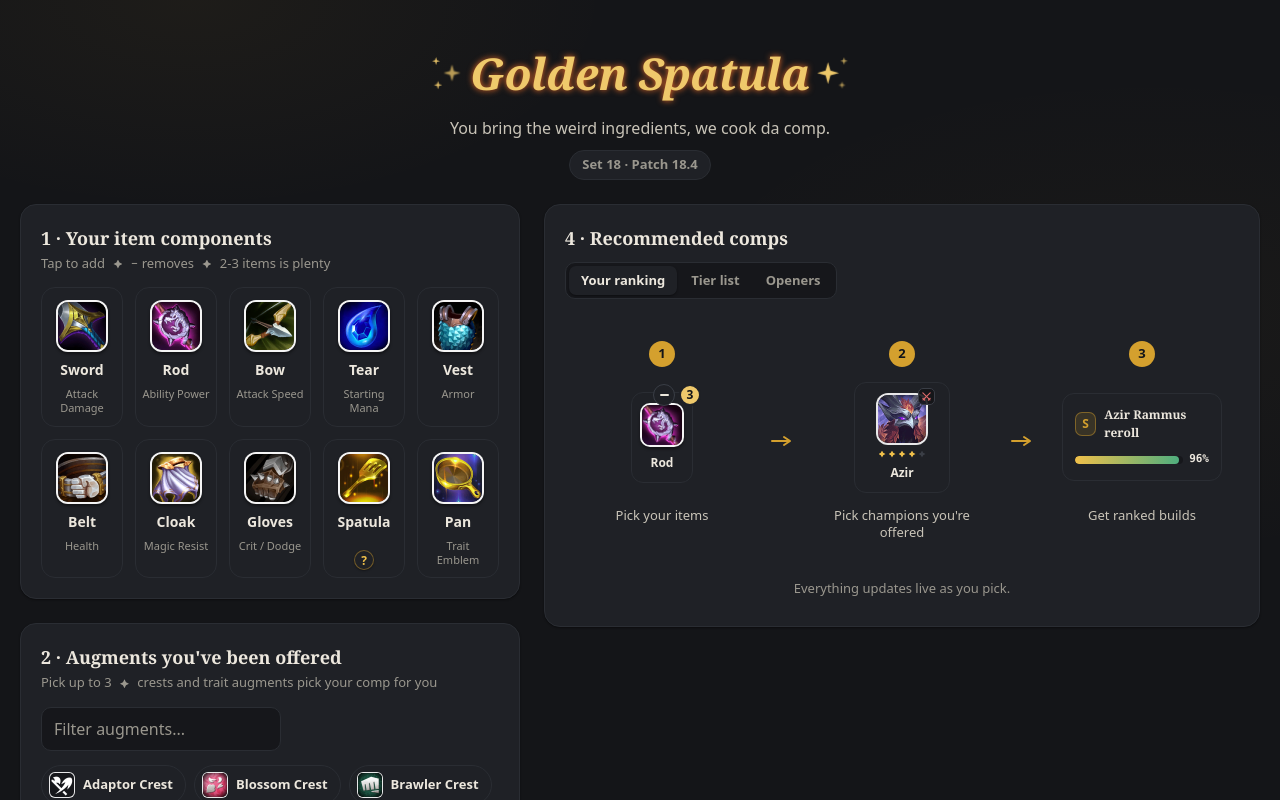
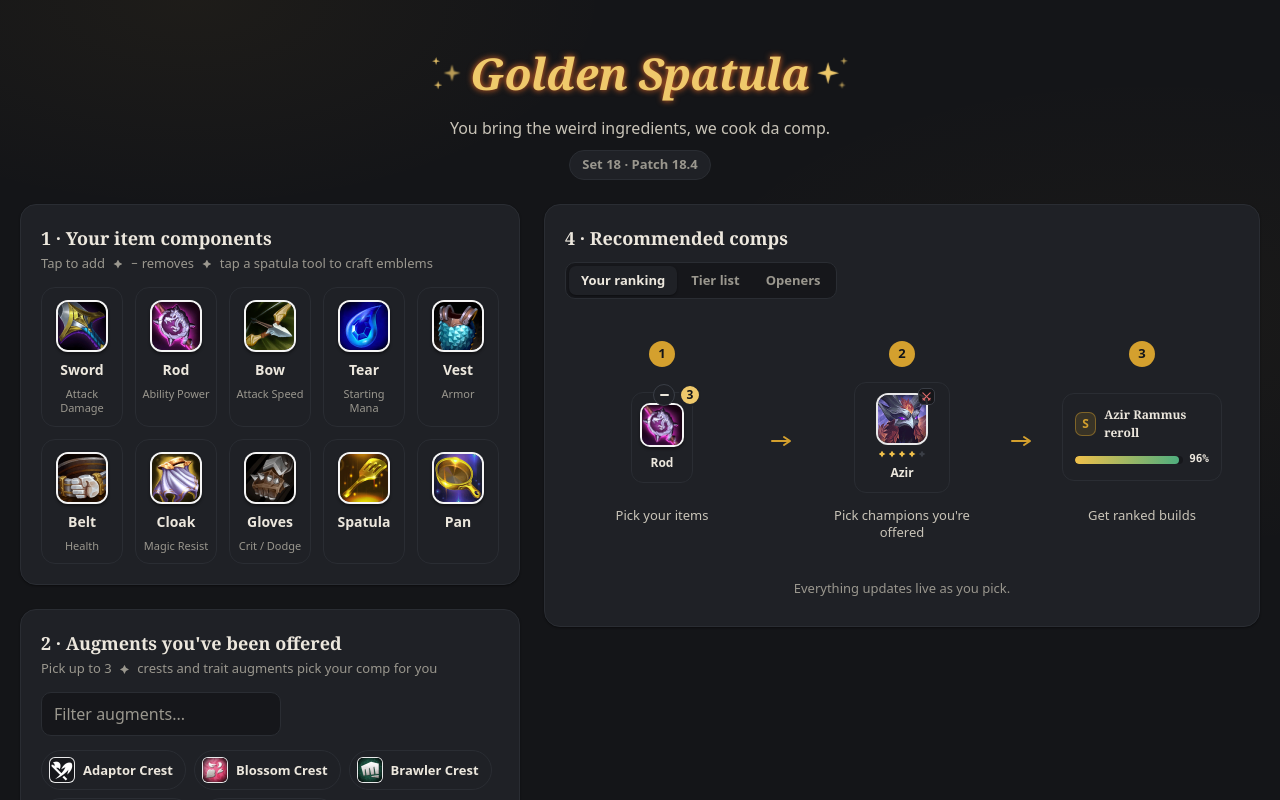
Before and after one commit to a11isfulloflove/goldenspatula, a React (Vite) app: page / in a window 1280 px wide. Shown: the top 800 px of the page. Built offline with nearby package versions, Linux system fonts and the light colour scheme.

Commit message:
Feature: emblem crafting via spatula and pan popups

```diff
--- a/src/App.tsx
+++ b/src/App.tsx
@@ -19,26 +19,48 @@ function App() {
     () => loadPersistedInput().championCounts,
   )
   const [augments, setAugments] = useState<string[]>(() => loadPersistedInput().augments)
+  const [emblems, setEmblems] = useState<string[]>(() => loadPersistedInput().emblems)
   const [query, setQuery] = useState('')
   const [resetSignal, setResetSignal] = useState(0)
   const [focusComp, setFocusComp] = useState<{ id: string; nonce: number } | null>(null)
 
   const totalItems = Object.values(counts).reduce((sum, n) => sum + n, 0)
   const totalChampionCopies = Object.values(championCounts).reduce((sum, n) => sum + n, 0)
-  const hasInput = totalItems > 0 || totalChampionCopies > 0 || augments.length > 0
+  const hasInput =
+    totalItems > 0 || totalChampionCopies > 0 || augments.length > 0 || emblems.length > 0
 
   useEffect(() => {
-    savePersistedInput({ counts, championCounts, augments })
-  }, [counts, championCounts, augments])
+    savePersistedInput({ counts, championCounts, augments, emblems })
+  }, [counts, championCounts, augments, emblems])
 
   const augmentDefs = useMemo(
     () => (activeSet.augments ?? []).filter((augment) => augments.includes(augment.id)),
     [augments],
   )
 
+  const emblemDefs = useMemo(
+    () =>
+      (items.emblemRecipes ?? [])
+        .filter((emblem) => emblems.includes(emblem.name))
+        .map((emblem) => ({
+          id: emblem.name,
+          name: emblem.name,
+          trait: emblem.name.replace(' Emblem', ''),
+          icon: emblem.icon,
+        })),
+    [emblems],
+  )
+
   const recs = useMemo(
-    () => recommend(activeSet.comps, items, counts, championCounts, augmentDefs),
-    [counts, championCounts, augmentDefs],
+    () =>
+      recommend(
+        activeSet.comps,
+        items,
+        counts,
+        championCounts,
+        [...augmentDefs, ...emblemDefs],
+      ),
+    [counts, championCounts, augmentDefs, emblemDefs],
   )
 
   const openerRecs = useMemo(
@@ -75,10 +97,15 @@ function App() {
     )
   }
 
+  function toggleEmblem(name: string) {
+    setEmblems((e) => (e.includes(name) ? e.filter((entry) => entry !== name) : [...e, name]))
+  }
+
   function reset() {
     setCounts({})
     setChampionCounts({})
     setAugments([])
+    setEmblems([])
     setQuery('')
     setResetSignal((n) => n + 1)
   }
@@ -88,7 +115,13 @@ function App() {
       <Header />
       <div className="app-columns">
         <div className="column-pickers">
-          <ComponentPicker counts={counts} onAdd={addComponent} onRemove={removeComponent} />
+          <ComponentPicker
+            counts={counts}
+            onAdd={addComponent}
+            onRemove={removeComponent}
+            emblems={emblems}
+            onToggleEmblem={toggleEmblem}
+          />
           <AugmentPicker selected={augments} onToggle={toggleAugment} />
           <ChampionPicker
             counts={championCounts}
@@ -120,6 +153,7 @@ function App() {
           counts={counts}
           champions={championCounts}
           augments={augmentDefs}
+          emblems={emblemDefs}
           onSelectComp={(id) => setFocusComp({ id, nonce: Date.now() })}
         />
       )}
--- a/src/components/ComponentPicker.css
+++ b/src/components/ComponentPicker.css
@@ -2,6 +2,69 @@
   display: grid;
   grid-template-columns: repeat(auto-fill, minmax(80px, 1fr));
   gap: 12px;
+}
+
+.emblem-btn {
+  background: transparent;
+  border: 1px solid transparent;
+  border-radius: 7px;
+  padding: 2px 7px 2px 2px;
+  cursor: pointer;
+  transition: border-color 0.15s, background 0.15s;
+}
+
+.emblem-btn:hover {
+  border-color: var(--border-strong);
+  background: var(--bg-card);
+}
+
+.emblem-btn.crafted {
+  border-color: var(--gold-border);
+  background: var(--gold-soft);
+}
+
+.emblem-check {
+  color: var(--gold-bright);
+  font-size: 11px;
+  margin-left: 2px;
+}
+
+.crafted-strip {
+  display: flex;
+  align-items: center;
+  flex-wrap: wrap;
+  gap: 8px;
+}
+
+.crafted-strip-label {
+  font-size: 12px;
+  font-weight: 600;
+  text-transform: uppercase;
+  letter-spacing: 0.6px;
+  color: var(--text-dim);
+}
+
+.crafted-chip {
+  width: 30px;
+  height: 30px;
+  display: grid;
+  place-items: center;
+  border-radius: 8px;
+  border: 1px solid var(--gold-border);
+  background: var(--gold-soft);
+  padding: 2px;
+  transition: border-color 0.15s, background 0.15s;
+}
+
+.crafted-chip:hover {
+  border-color: var(--red-border);
+  background: var(--red-soft);
+}
+
+.crafted-chip img {
+  width: 100%;
+  height: 100%;
+  object-fit: contain;
 }
 
 .component-wrap {
@@ -13,6 +76,7 @@
   top: calc(100% + 10px);
   right: 0;
   width: max-content;
+  max-width: min(320px, calc(100vw - 48px));
   display: flex;
   flex-direction: column;
   gap: 7px;
@@ -50,33 +114,6 @@
   color: #ece7dd;
 }
 
-.tile-info {
-  position: absolute;
-  bottom: 8px;
-  left: 50%;
-  transform: translateX(-50%);
-  width: 20px;
-  height: 20px;
-  border-radius: 50%;
-  background: var(--bg-card);
-  border: 1px solid var(--gold-border);
-  color: var(--gold-bright);
-  font-size: 12px;
-  font-weight: 800;
-  display: grid;
-  place-items: center;
-  box-shadow: var(--shadow-sm);
-  z-index: 1;
-  transition:
-    border-color 0.15s,
-    box-shadow 0.15s;
-}
-
-.tile-info:hover {
-  border-color: var(--gold-bright);
-  box-shadow: 0 0 8px rgba(240, 192, 74, 0.4);
-}
-
 .spatula-tip-title {
   font-family: var(--font-display);
   font-size: 13px;
@@ -90,6 +127,8 @@
   display: flex;
   align-items: center;
   gap: 6px;
+  flex-wrap: wrap;
+  row-gap: 4px;
 }
 
 .spatula-plus,
@@ -127,7 +166,9 @@
   padding-top: 8px;
   margin-top: 4px;
   white-space: normal;
-  max-width: 280px;
+  width: 0;
+  min-width: 100%;
+  box-sizing: border-box;
 }
 
 .component {
--- a/src/components/ComponentPicker.tsx
+++ b/src/components/ComponentPicker.tsx
@@ -4,8 +4,23 @@ import SparkleMark from './SparkleMark'
 import { asset } from '../ui-helpers'
 import './ComponentPicker.css'
 
-function SpatulaTip({ open, onClose }: { open: boolean; onClose: () => void }) {
-  const recipes = items.emblemRecipes ?? []
+function SpatulaTip({
+  open,
+  onClose,
+  panOnly,
+  crafted,
+  onToggleEmblem,
+}: {
+  open: boolean
+  onClose: () => void
+  panOnly: boolean
+  crafted: string[]
+  onToggleEmblem: (name: string) => void
+}) {
+  const toolIcon = panOnly ? 'tft_item_fryingpan.png' : 'tft_item_spatula.png'
+  const recipes = (items.emblemRecipes ?? []).filter((recipe) =>
+    panOnly ? recipe.source === 'fryingPan' : recipe.source !== 'fryingPan',
+  )
   const craftable = items.components
     .map((component) => ({
       component,
@@ -22,19 +37,30 @@ function SpatulaTip({ open, onClose }: { open: boolean; onClose: () => void }) {
       <button type="button" className="spatula-close" aria-label="Close" onClick={onClose}>
         &#10005;
       </button>
-      <span className="spatula-tip-title">Emblem recipes</span>
+      <span className="spatula-tip-title">
+        {panOnly ? 'Frying Pan' : 'Spatula'} — tap an emblem to craft it
+      </span>
       {craftable.map((group) => (
         <span className="spatula-tip-row" key={group.component.id}>
           <span className="mini-icon">
-            <img src={asset('items/tft_item_spatula.png')} alt="" draggable={false} />
+            <img src={asset(`items/${toolIcon}`)} alt="" draggable={false} />
           </span>
           <span className="spatula-plus">+</span>
           <span className="mini-icon">
             <img src={asset(`items/${group.component.icon}`)} alt="" draggable={false} />
           </span>
           <span className="spatula-arrow">&#8594;</span>
-          {group.emblems.map((emblem) => (
-            <span key={emblem.name} className="spatula-emblem">
+          {group.emblems.map((emblem) => {
+            const isCrafted = crafted.includes(emblem.name)
+            return (
+              <button
+                key={emblem.name}
+                type="button"
+                className={`spatula-emblem emblem-btn ${isCrafted ? 'crafted' : ''}`}
+                aria-pressed={isCrafted}
+                title={`${emblem.name} — tap to ${isCrafted ? 'un-craft' : 'craft'}`}
+                onClick={() => onToggleEmblem(emblem.name)}
+              >
                 <img
                   className="spatula-emblem-icon"
                   src={asset(`emblems/${emblem.icon}`)}
@@ -42,13 +68,15 @@ function SpatulaTip({ open, onClose }: { open: boolean; onClose: () => void }) {
                   draggable={false}
                 />
                 {emblem.name.replace(' Emblem', '')}
+                {isCrafted && <strong className="emblem-check">&#10003;</strong>}
+              </button>
+            )
+          })}
         </span>
       ))}
-        </span>
-      ))}
-      <span className="spatula-tip-note">
-        {augmentOnly} emblems come from augments only
-      </span>
+      {augmentOnly && (
+        <span className="spatula-tip-note">{augmentOnly} emblems come from augments only</span>
+      )}
     </span>
   )
 }
@@ -57,25 +85,34 @@ export default function ComponentPicker({
   counts,
   onAdd,
   onRemove,
+  emblems,
+  onToggleEmblem,
 }: {
   counts: Record<string, number>
   onAdd: (id: string) => void
   onRemove: (id: string) => void
+  emblems: string[]
+  onToggleEmblem: (name: string) => void
 }) {
-  const [spatulaTipOpen, setSpatulaTipOpen] = useState(false)
-  const spatulaWrapRef = useRef<HTMLDivElement | null>(null)
+  const [openTip, setOpenTip] = useState<string | null>(null)
+  const tipWrapRef = useRef<HTMLDivElement | null>(null)
+  const emblemSource = (name: string) =>
+    (items.emblemRecipes ?? []).find((recipe) => recipe.name === name)?.source
+  const craftedEmblems = (items.emblemRecipes ?? []).filter((recipe) =>
+    emblems.includes(recipe.name),
+  )
 
   useEffect(() => {
-    if (!spatulaTipOpen) return
+    if (!openTip) return
     function handleDocumentClick(event: MouseEvent) {
-      const wrap = spatulaWrapRef.current
+      const wrap = tipWrapRef.current
       if (wrap && !wrap.contains(event.target as Node)) {
-        setSpatulaTipOpen(false)
+        setOpenTip(null)
       }
     }
     document.addEventListener('click', handleDocumentClick)
     return () => document.removeEventListener('click', handleDocumentClick)
-  }, [spatulaTipOpen])
+  }, [openTip])
 
   return (
     <section className="panel">
@@ -83,23 +120,37 @@ export default function ComponentPicker({
         <div className="panel-head-text">
           <h2>1 · Your item components</h2>
           <span className="panel-hint">
-            Tap to add <SparkleMark /> − removes <SparkleMark /> 2-3 items is plenty
+            Tap to add <SparkleMark /> − removes <SparkleMark /> tap a spatula tool to craft
+            emblems
           </span>
         </div>
       </div>
       <div className="components">
         {items.components.map((component) => {
           const count = counts[component.id] ?? 0
+          const isTool = component.id === 'spatula' || component.id === 'fryingpan'
+          const pool = isTool
+            ? emblems.filter(
+                (name) => emblemSource(name) === (component.id === 'fryingpan' ? 'fryingPan' : undefined),
+              ).length > 0
+            : false
           return (
               <div
                 className="component-wrap"
                 key={component.id}
-                ref={component.id === 'spatula' ? spatulaWrapRef : undefined}
+                ref={openTip === component.id ? tipWrapRef : undefined}
               >
               <button
                 type="button"
-                className={`component ${count > 0 ? 'active' : ''}`}
-                onClick={() => onAdd(component.id)}
+                className={`component ${!isTool && count > 0 ? 'active' : ''} ${isTool && pool ? 'active' : ''}`}
+                aria-expanded={isTool ? openTip === component.id : undefined}
+                onClick={() =>
+                  isTool
+                    ? setOpenTip((current) =>
+                        current === component.id ? null : component.id,
+                      )
+                    : onAdd(component.id)
+                }
               >
                 <span className="tile">
                   {component.icon && (
@@ -112,12 +163,10 @@ export default function ComponentPicker({
                   )}
                 </span>
                 <span className="component-name">{component.short}</span>
-                {component.id !== 'spatula' && (
-                  <span className="component-stat">{component.stat}</span>
-                )}
+                {!isTool && <span className="component-stat">{component.stat}</span>}
                 {count > 1 && <span className="tile-copies">×{count}</span>}
               </button>
-                {count > 0 && (
+                {!isTool && count > 0 && (
                   <button
                     type="button"
                     className="tile-remove"
@@ -127,27 +176,41 @@ export default function ComponentPicker({
                     −
                   </button>
                 )}
-                {component.id === 'spatula' && (
-                  <>
-                    <button
-                      type="button"
-                      className="tile-info"
-                      aria-label="Emblem recipes"
-                      aria-expanded={spatulaTipOpen}
-                      onClick={() => setSpatulaTipOpen((value) => !value)}
-                    >
-                      ?
-                    </button>
+                {isTool && (
                   <SpatulaTip
-                      open={spatulaTipOpen}
-                      onClose={() => setSpatulaTipOpen(false)}
+                    open={openTip === component.id}
+                    onClose={() => setOpenTip(null)}
+                    panOnly={component.id === 'fryingpan'}
+                    crafted={emblems}
+                    onToggleEmblem={onToggleEmblem}
                   />
-                  </>
                 )}
               </div>
           )
         })}
       </div>
+      {craftedEmblems.length > 0 && (
+        <div className="crafted-strip">
+          <span className="crafted-strip-label">Crafted:</span>
+          {craftedEmblems.map((emblem) => (
+            <button
+              key={emblem.name}
+              type="button"
+              className="crafted-chip"
+              title={`${emblem.name} — tap to un-craft`}
+              aria-label={`Un-craft ${emblem.name}`}
+              onClick={() => onToggleEmblem(emblem.name)}
+            >
+              <img
+                src={asset(`emblems/${emblem.icon}`)}
+                alt=""
+                draggable={false}
+                decoding="async"
+              />
+            </button>
+          ))}
+        </div>
+      )}
     </section>
   )
 }
--- a/src/persistence.ts
+++ b/src/persistence.ts
@@ -7,12 +7,13 @@ export interface PersistedInput {
   counts: Record<string, number>
   championCounts: Record<string, number>
   augments: string[]
+  emblems: string[]
 }
 
 export function loadPersistedInput(): PersistedInput {
   try {
     const raw = localStorage.getItem(STORAGE_KEY)
-    if (!raw) return { counts: {}, championCounts: {}, augments: [] }
+    if (!raw) return { counts: {}, championCounts: {}, augments: [], emblems: [] }
     const parsed = JSON.parse(raw) as Partial<
       PersistedInput & { champions: unknown }
     >
@@ -52,9 +53,19 @@ export function loadPersistedInput(): PersistedInput {
           .filter((id) => validAugmentIds.has(id))
           .slice(0, MAX_AUGMENTS)
       : []
-    return { counts, championCounts, augments }
+    const validEmblemNames = new Set(
+      (items.emblemRecipes ?? []).map((emblem) => emblem.name),
+    )
+    const emblems = Array.isArray(parsed.emblems)
+      ? [
+          ...new Set(
+            parsed.emblems.filter((name): name is string => typeof name === 'string'),
+          ),
+        ].filter((name) => validEmblemNames.has(name))
+      : []
+    return { counts, championCounts, augments, emblems }
   } catch {
-    return { counts: {}, championCounts: {}, augments: [] }
+    return { counts: {}, championCounts: {}, augments: [], emblems: [] }
   }
 }
 
```
Also changed, not shown: src/components/StickyBuildBar.tsx (+14 -1 lines), 1 other file (tests, documents, lock files or other folders). Lines whose indentation alone changed are shown as unchanged.
